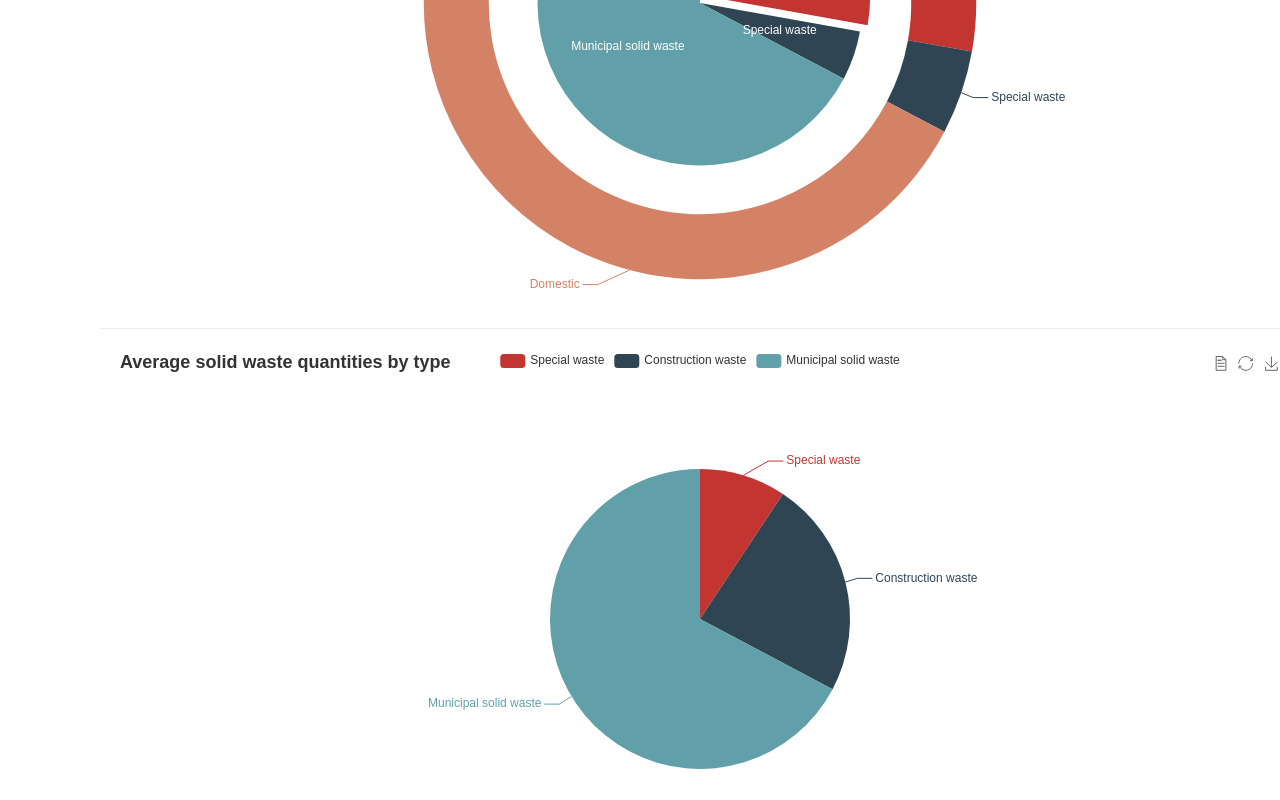
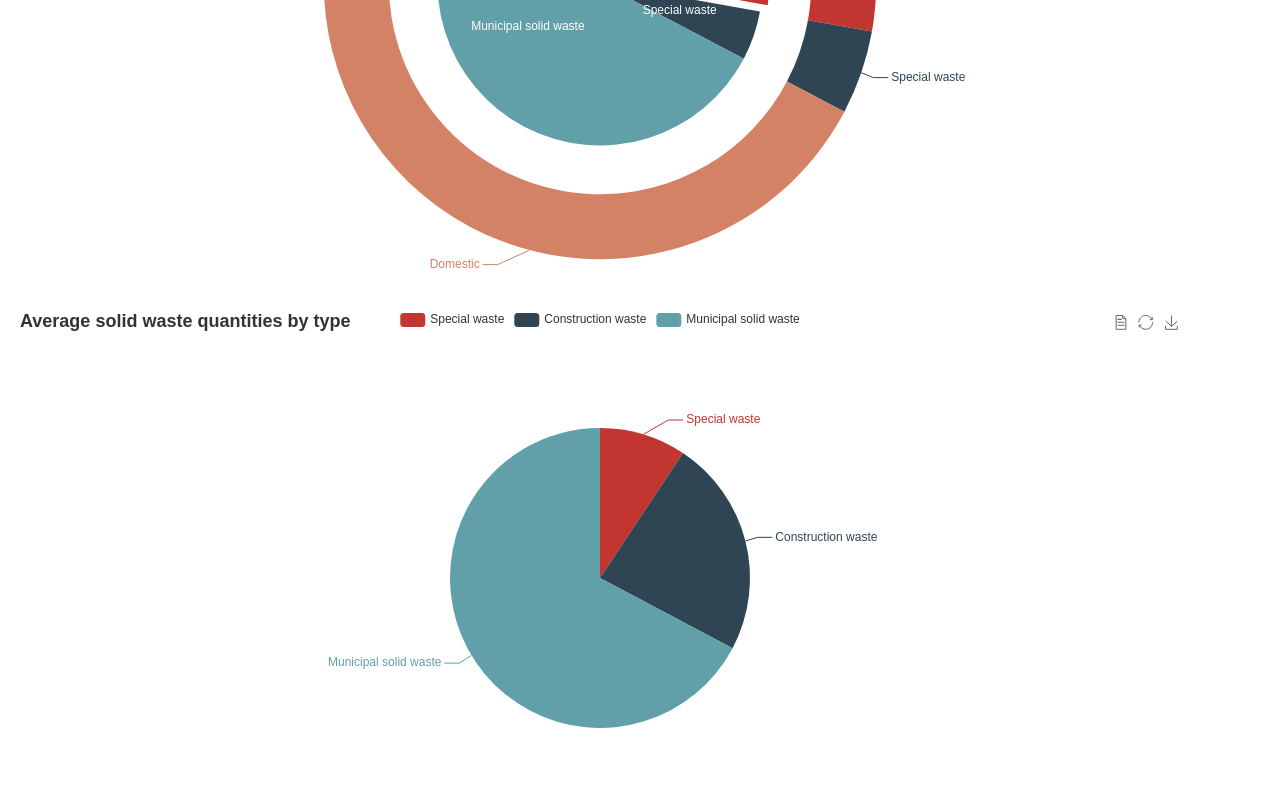
Before and after one commit to amandawtl/homework5, a plain HTML site: page index.html in a window 1280 px wide. Shown: the part 1013-1813 px from the top of the page. Drawn offline with nearby package versions, Linux system fonts and the light colour scheme.

Commit message:
del padding

```diff
--- a/index.html
+++ b/index.html
@@ -10,12 +10,6 @@
     <meta charset="utf-8">
     <title>Amanda Leung Homework 5</title>
     <script src="echarts.min.js"></script>
-    <style>
-*{
-    padding-left: 50px;
-
-}
-</style>
 </head>
 
 <body>
```
